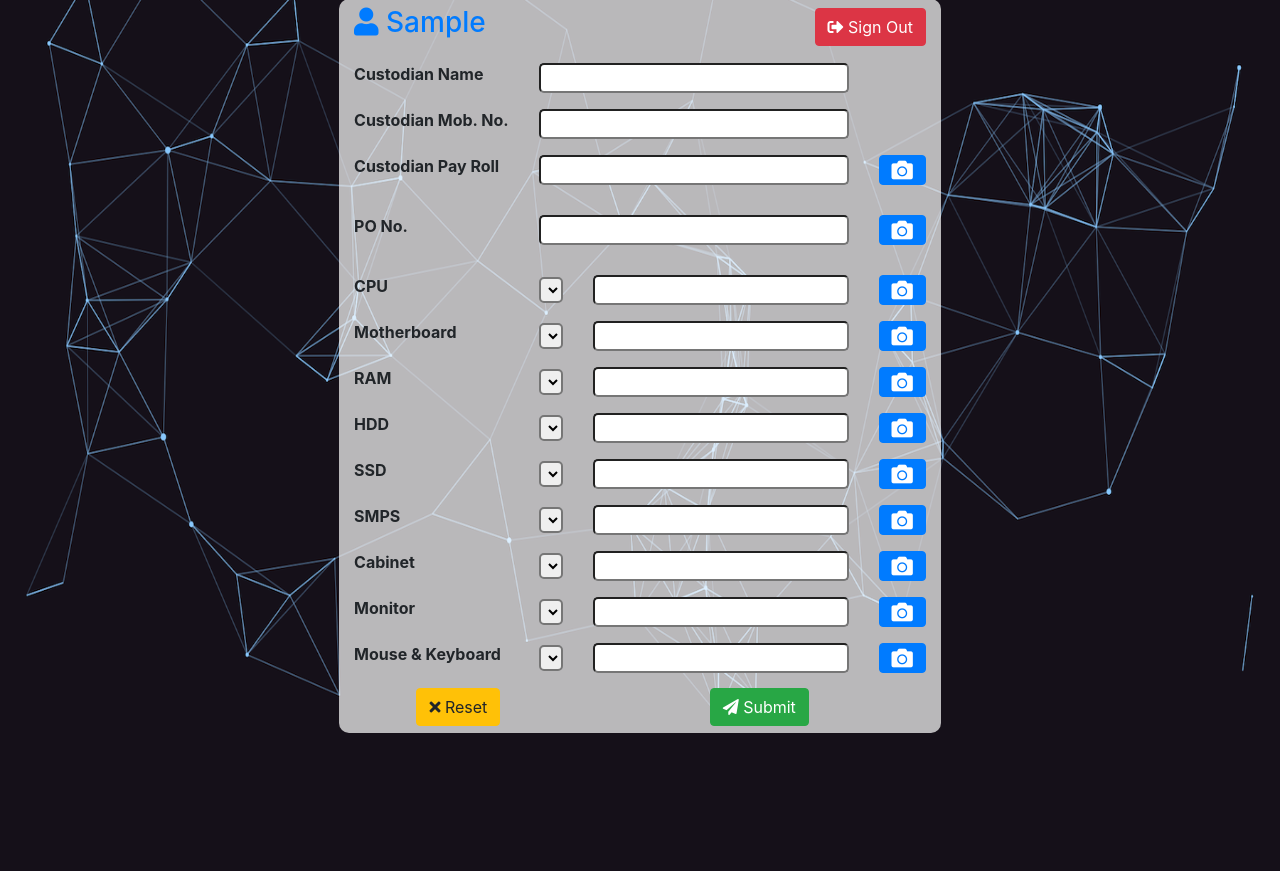
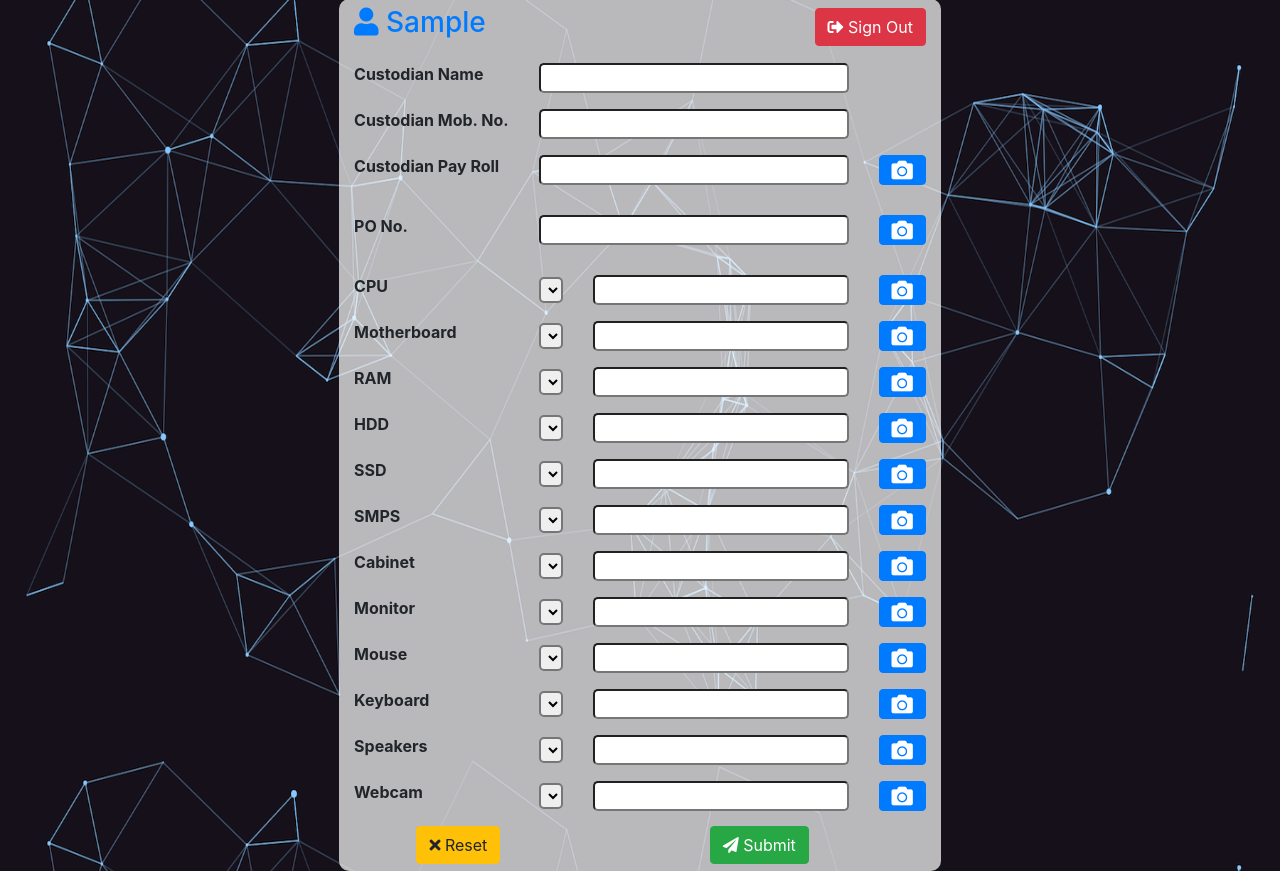
Before and after one commit to Dishendramishra/CIMS, a Flask app: page /form in a window 1280 px wide. Shown: the part 73-944 px from the top of the page. Before the commit the page ends 806 px from the top, so only its background shows below. Run offline with Flask 2, Linux system fonts and the light colour scheme; the visitor is signed in with stand-in values (Sample User, id 1); data that the repository does not hold is empty; some libraries are stand-ins or nearby versions.

Commit message:
added complete 12 items

```diff
--- a/python-server/app.py
+++ b/python-server/app.py
@@ -120,7 +120,11 @@ def form():
         smps_list        = sorted(list(mydb['smps'].distinct("brand")))
         cabinet_list     = sorted(list(mydb['cabinet'].distinct("brand")))
         monitor_list     = sorted(list(mydb['monitor'].distinct("brand")))
-        mousekey_list    = sorted(list(mydb['mousekey'].distinct("brand")))
+        mouse_list       = sorted(list(mydb['mouse'].distinct("brand")))
+        keyboard_list    = sorted(list(mydb['keyboard'].distinct("brand")))
+        speakers_list    = sorted(list(mydb['speakers'].distinct("brand")))
+        webcam_list      = sorted(list(mydb['webcam'].distinct("brand")))
+
 
     except Exception as e:
         status_code = Response(status=400)
@@ -134,7 +138,10 @@ def form():
                             smps_list = smps_list,
                             cabinet_list = cabinet_list,
                             monitor_list = monitor_list,
-                            mousekey_list = mousekey_list
+                            mouse_list = mouse_list,
+                            keyboard_list =  keyboard_list,
+                            speakers_list =  speakers_list,
+                            webcam_list =  webcam_list
                             )
 
 @app.route('/logout')
--- a/python-server/templates/form.html
+++ b/python-server/templates/form.html
@@ -195,16 +195,52 @@
             <td><button onclick="scanCode(this)" class="scan-qr-btn fa fa-camera fa-lg btn btn-primary " data-input="monitor"></button></td>
         </tr>
         <tr>
-            <td> <label>Mouse & Keyboard</label> </td>
+            <td> <label>Mouse</label> </td>
             <td>
-                <select id="mousekey_list" class="w-100">
-                    {% for mousekey in  mousekey_list %}
-                    <option value="{{ mousekey }}">{{ mousekey }}</option>
+                <select id="mouse_list" class="w-100">
+                    {% for mouse in  mouse_list %}
+                    <option value="{{ mouse }}">{{ mouse }}</option>
                     {% endfor %}
                 </select>
             </td>
-            <td><input type="text" name="" id="mousekey" data-identifer="qrcode-input"/></td>
-            <td><button onclick="scanCode(this)" class="scan-qr-btn fa fa-camera fa-lg btn btn-primary " data-input="mousekey"></button></td>
+            <td><input type="text" name="" id="mouse" data-identifer="qrcode-input"/></td>
+            <td><button onclick="scanCode(this)" class="scan-qr-btn fa fa-camera fa-lg btn btn-primary " data-input="mouse"></button></td>
+        </tr>
+        <tr>
+            <td> <label>Keyboard</label> </td>
+            <td>
+                <select id="keyboard_list" class="w-100">
+                    {% for keyboard in  keyboard_list %}
+                    <option value="{{ keyboard }}">{{ keyboard }}</option>
+                    {% endfor %}
+                </select>
+            </td>
+            <td><input type="text" name="" id="keyboard" data-identifer="qrcode-input"/></td>
+            <td><button onclick="scanCode(this)" class="scan-qr-btn fa fa-camera fa-lg btn btn-primary " data-input="keyboard"></button></td>
+        </tr>
+        <tr>
+            <td> <label>Speakers</label> </td>
+            <td>
+                <select id="speakers_list" class="w-100">
+                    {% for speakers in  speakers_list %}
+                    <option value="{{ speakers }}">{{ speakers }}</option>
+                    {% endfor %}
+                </select>
+            </td>
+            <td><input type="text" name="" id="speakers" data-identifer="qrcode-input"/></td>
+            <td><button onclick="scanCode(this)" class="scan-qr-btn fa fa-camera fa-lg btn btn-primary " data-input="speakers"></button></td>
+        </tr>
+        <tr>
+            <td> <label>Webcam</label> </td>
+            <td>
+                <select id="webcam_list" class="w-100">
+                    {% for webcam in  webcam_list %}
+                    <option value="{{ webcam }}">{{ webcam }}</option>
+                    {% endfor %}
+                </select>
+            </td>
+            <td><input type="text" name="" id="webcam" data-identifer="qrcode-input"/></td>
+            <td><button onclick="scanCode(this)" class="scan-qr-btn fa fa-camera fa-lg btn btn-primary " data-input="webcam"></button></td>
         </tr>
         <tr>
             <td align="center" colspan="2"><button id="reset" class="btn btn-warning"
@@ -306,7 +342,10 @@
             "smps"              :   [ $("#smps_list").val(),        $("#smps").val() ],
             "cabinet"           :   [ $("#cabinet_list").val(),     $("#cabinet").val() ],
             "monitor"           :   [ $("#monitor_list").val(),     $("#monitor").val() ],
-            "mousekey"          :   [ $("#mousekey_list").val(),    $("#mousekey").val() ],
+            "mouse"             :   [ $("#mouse_list").val(),       $("#mouse").val() ],
+            "keyboard"          :   [ $("#keyboard_list").val(),    $("#keyboard").val() ],
+            "speakers"          :   [ $("#speakers_list").val(),    $("#speakers").val() ],
+            "webcam"            :   [ $("#webcam_list").val(),      $("#webcam").val() ],
             "deo"               :   "{{current_user.username}}",  // getting username from flask
         }
         console.log(data);
```
